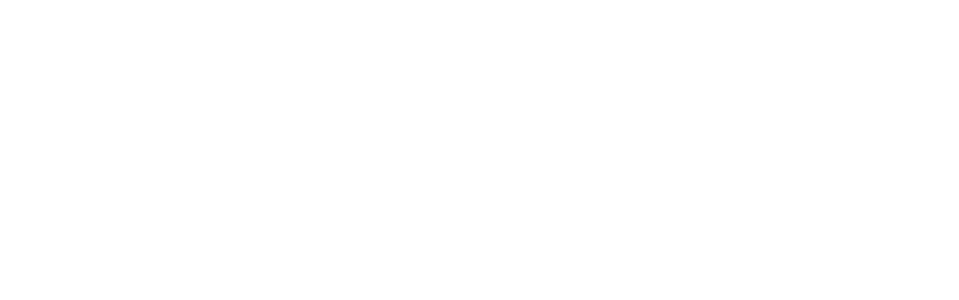
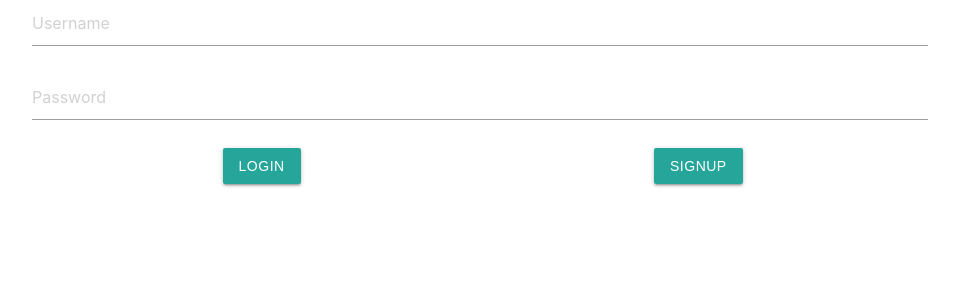
Before and after one commit to casmith205/Plant-Tracker, a React (Create React App) app in the folder client/: page / in a window 1280 px wide. Shown: the top 300 px of the page, without its empty margins (160-1119 px from the left). Built offline with nearby package versions, Linux system fonts and the light colour scheme.

Commit message:
fixed some login

```diff
--- a/client/src/App.js
+++ b/client/src/App.js
@@ -1,6 +1,6 @@
 import React, { Component } from 'react';
 import { BrowserRouter as Router, Route, Switch } from "react-router-dom";
-// import LoginPage from './pages/LoginPage';
+import LoginPage from './pages/LoginPage/LoginPage';
 // import RegistrationPage from './pages/RegistrationPage';
 // import ProfilePage from './pages/ProfilePage';
 // import IndoorPage from './pages/IndoorPage';
@@ -15,7 +15,7 @@
       // don't need anything outside of the routes
       <Router>
         <Switch>
-          {/* <Route exact path="/" component={LoginPage} /> */}
+          <Route exact path="/" component={LoginPage} />
           {/* <Route exact path="/registration" component={RegistrationPage} /> */}
           {/* <Route exact path="/profile" component={ProfilePage} /> */}
           {/* <Route exact path="/outdoorplants" component={GraveyardPage} />
--- a/client/src/pages/LoginPage/LoginPage.css
+++ b/client/src/pages/LoginPage/LoginPage.css
@@ -1,6 +1,6 @@
 #loginpage {
     margin-bottom: 0px;
-    background-image: "../public/loginbackground.jpg";
+    background-image: "./public/loginbackground.jpg";
     background-position: 0% 25%;
     background-size: cover;
     background-repeat: no-repeat;
--- a/client/src/pages/LoginPage/LoginPage.js
+++ b/client/src/pages/LoginPage/LoginPage.js
@@ -1,8 +1,8 @@
 import React, { Component } from "react";
 import API from "../../utils/API";
 import { Link } from "react-router-dom";
-import { Input } from "../../components/Login"
-import "./LoginPage.css";
+import Input from '../../components/Login/Input'
+import styles from "./LoginPage.css";
 
 class LoginPage extends Component {
     state = {
@@ -61,6 +61,7 @@
         // };
 
         render() {
+            return (
                 <div className="container" id="loginpage">
                     <div className="row">
                         <form className="col s12">
@@ -110,6 +111,7 @@
                     </form>
                 </div>
             </div>
+            )
         }
     }
 
```
Lines whose indentation alone changed are shown as unchanged.
